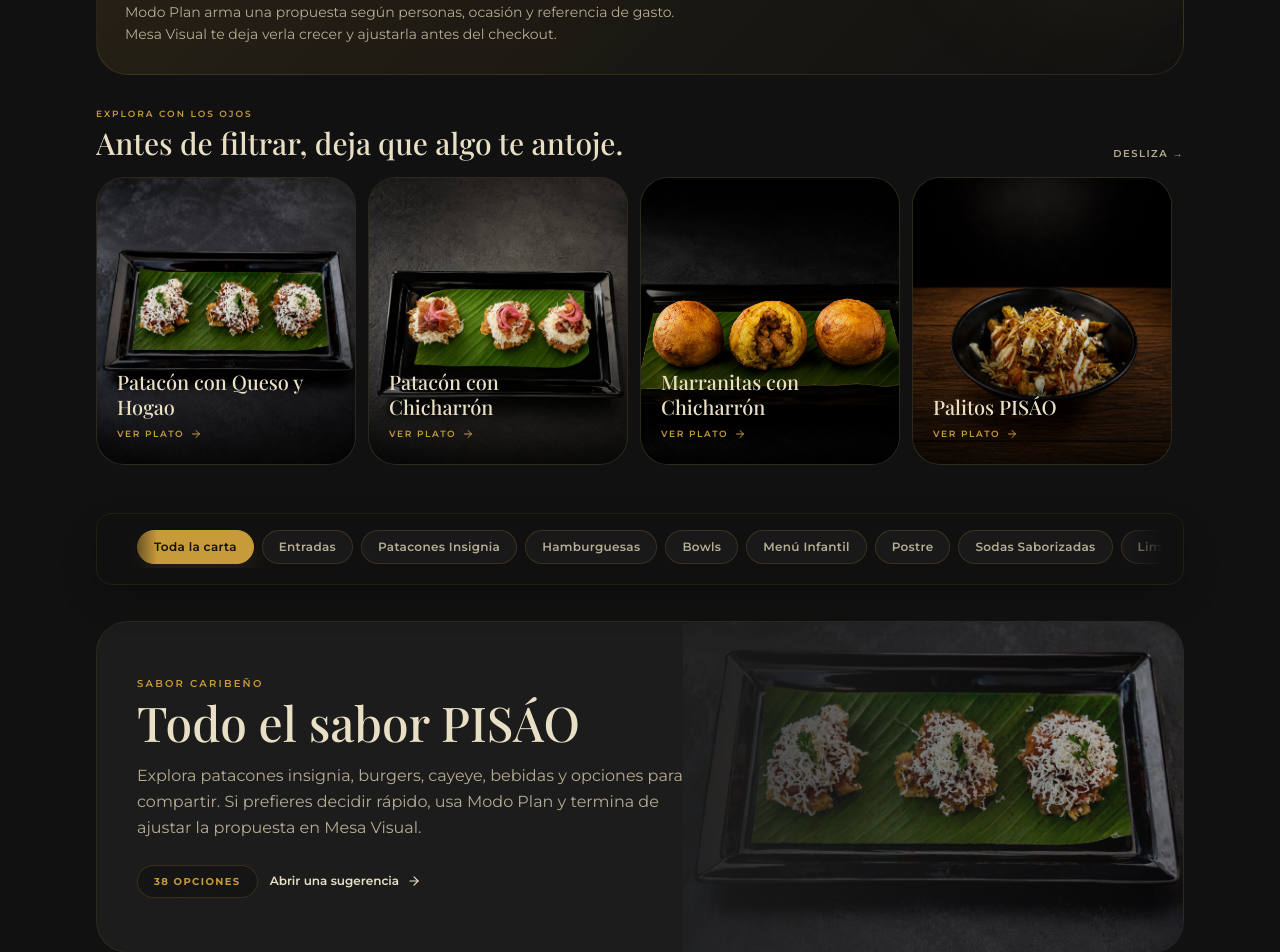
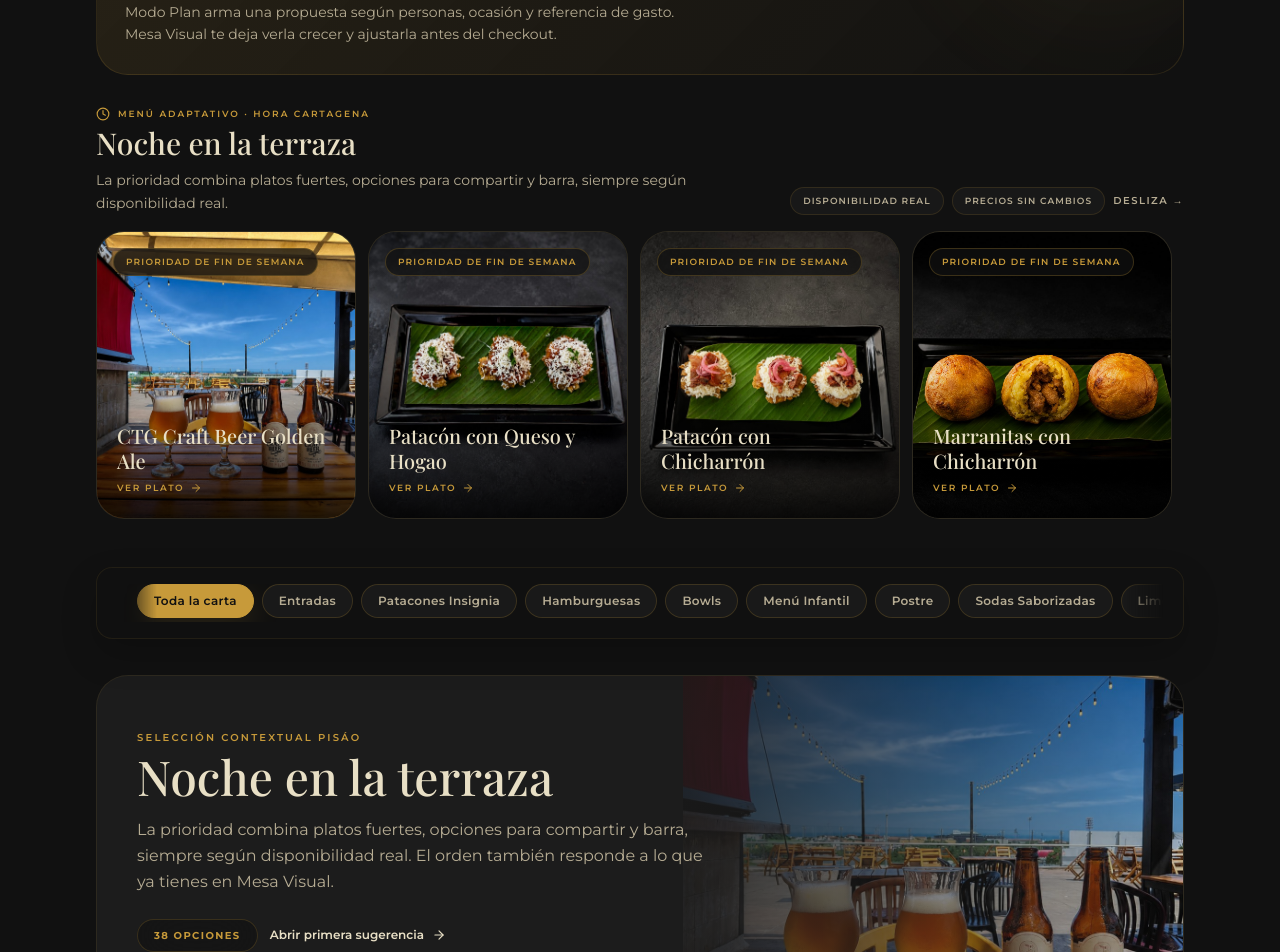
Before and after one commit to VladPhil92/pisao-gastrobar, a Next.js app: page /menu in a window 1280 px wide. Shown: the part 920-1872 px from the top of the page. Built offline with nearby package versions, Linux system fonts and the light colour scheme; no server answers; the database is empty.

Commit message:
feat(menu): make discovery and grid context-aware

```diff
--- a/app/(site)/menu/MenuBrowser.tsx
+++ b/app/(site)/menu/MenuBrowser.tsx
@@ -3,7 +3,7 @@
 import { useMemo, useState } from "react";
 import Image from "next/image";
 import Link from "next/link";
-import { ArrowRight, Sparkles, Utensils } from "lucide-react";
+import { ArrowRight, Clock, Sparkles, Utensils } from "lucide-react";
 import { MenuCard, type MenuCardProduct } from "@/components/menu/MenuCard";
 import { PlanModeComposer } from "@/components/menu/PlanModeComposer";
 import { VisualTableDock } from "@/components/cart/VisualTableDock";
@@ -12,7 +12,9 @@ import {
   type Category,
 } from "@/components/menu/CategoryFilter";
 import { getMenuCategoryVisual } from "@/lib/menu/visual-language";
+import { rankAdaptiveMenu } from "@/lib/menu/adaptive-engine";
 import { trackBehavior } from "@/lib/analytics/behavioral-client";
+import { useCartStore } from "@/lib/cart/store";
 
 export function MenuBrowser({
   categories,
@@ -22,22 +24,39 @@ export function MenuBrowser({
   products: (MenuCardProduct & { categoriaSlug: string })[];
 }) {
   const [active, setActive] = useState<string | null>(null);
+  const [contextNow] = useState(() => new Date());
+  const cartItems = useCartStore((state) => state.items);
 
-  const filtered = useMemo(
-    () => (active ? products.filter((p) => p.categoriaSlug === active) : products),
+  const candidates = useMemo(
+    () => (active ? products.filter((product) => product.categoriaSlug === active) : products),
     [active, products],
+  );
+
+  const adaptive = useMemo(
+    () => rankAdaptiveMenu(candidates, cartItems, active, contextNow),
+    [active, candidates, cartItems, contextNow],
+  );
+
+  const rankedProducts = useMemo(
+    () => adaptive.ranked.map((entry) => entry.product),
+    [adaptive.ranked],
   );
 
   const visual = getMenuCategoryVisual(active);
   const heroProduct =
-    filtered.find((product) => product.imagenUrl) ??
+    rankedProducts.find((product) => product.imagenUrl && product.disponible) ??
+    rankedProducts.find((product) => product.imagenUrl) ??
     products.find((product) => product.imagenUrl);
+
   const visualRail = useMemo(
     () =>
-      products
-        .filter((product) => product.imagenUrl && product.disponible)
+      adaptive.ranked
+        .filter(
+          ({ product }) =>
+            Boolean(product.imagenUrl) && product.disponible,
+        )
         .slice(0, 8),
-    [products],
+    [adaptive.ranked],
   );
 
   const handleCategoryChange = (categorySlug: string | null) => {
@@ -89,22 +108,36 @@ export function MenuBrowser({
 
       {visualRail.length > 0 && (
         <section className="mb-9 overflow-hidden">
-          <div className="mb-4 flex items-end justify-between gap-4">
-            <div>
-              <p className="text-pisao-gold text-[9px] font-semibold tracking-[.22em] uppercase">
-                Explora con los ojos
+          <div className="mb-4 flex flex-col gap-4 sm:flex-row sm:items-end sm:justify-between">
+            <div className="max-w-2xl">
+              <div className="flex items-center gap-2 text-pisao-gold">
+                <Clock className="size-3.5" />
+                <p className="text-[9px] font-semibold tracking-[.22em] uppercase">
+                  Menú adaptativo · hora Cartagena
+                </p>
+              </div>
+              <h2 className="font-display mt-1 text-2xl text-pisao-cream sm:text-3xl">
+                {adaptive.context.label}
+              </h2>
+              <p className="text-pisao-cream-muted mt-2 text-xs leading-relaxed sm:text-sm">
+                {adaptive.context.description}
               </p>
-              <h2 className="font-display mt-1 text-2xl text-pisao-cream sm:text-3xl">
-                Antes de filtrar, deja que algo te antoje.
-              </h2>
             </div>
-            <p className="text-pisao-cream-muted hidden text-[10px] font-semibold tracking-[.15em] uppercase sm:block">
-              Desliza →
-            </p>
+            <div className="flex flex-wrap items-center gap-2">
+              <span className="border-pisao-gold/15 bg-pisao-noche/70 text-pisao-cream-muted rounded-full border px-3 py-1.5 text-[9px] font-semibold tracking-[.12em] uppercase">
+                Disponibilidad real
+              </span>
+              <span className="border-pisao-gold/15 bg-pisao-noche/70 text-pisao-cream-muted rounded-full border px-3 py-1.5 text-[9px] font-semibold tracking-[.12em] uppercase">
+                Precios sin cambios
+              </span>
+              <span className="text-pisao-cream-muted hidden text-[10px] font-semibold tracking-[.15em] uppercase lg:block">
+                Desliza →
+              </span>
+            </div>
           </div>
 
           <div className="-mx-4 flex snap-x gap-3 overflow-x-auto px-4 pb-3 [scrollbar-width:none] [&::-webkit-scrollbar]:hidden sm:mx-0 sm:px-0">
-            {visualRail.map((product, index) => (
+            {visualRail.map(({ product, reason }, index) => (
               <Link
                 key={product.id}
                 href={`/menu/${product.slug}`}
@@ -119,6 +152,11 @@ export function MenuBrowser({
                   className="object-cover transition duration-700 group-hover:scale-105"
                 />
                 <div className="absolute inset-0 bg-linear-to-t from-black/85 via-black/5 to-transparent" />
+                <div className="absolute inset-x-0 top-0 p-4">
+                  <span className="border-pisao-gold/25 bg-pisao-carbon/75 text-pisao-gold inline-flex rounded-full border px-3 py-1.5 text-[9px] font-semibold tracking-[.13em] uppercase backdrop-blur-xl">
+                    {reason}
+                  </span>
+                </div>
                 <div className="absolute inset-x-0 bottom-0 p-5">
                   <p className="font-display text-xl leading-tight text-pisao-cream">
                     {product.nombre}
@@ -159,29 +197,34 @@ export function MenuBrowser({
         <div className="relative grid min-h-[330px] items-end p-6 sm:p-8 lg:grid-cols-[.58fr_.42fr] lg:items-center lg:p-10">
           <div className="max-w-2xl">
             <p className="text-pisao-gold text-[10px] font-semibold tracking-[0.22em] uppercase">
-              {visual.eyebrow}
+              {active ? visual.eyebrow : "Selección contextual PISÁO"}
             </p>
             <h2 className="font-display text-pisao-cream mt-2 text-4xl leading-[.98] sm:text-5xl">
-              {active ? visual.label : "Todo el sabor PISÁO"}
+              {active ? visual.label : adaptive.context.label}
             </h2>
             <p className="text-pisao-cream-muted mt-4 max-w-xl text-sm leading-relaxed sm:text-base">
               {active
                 ? visual.description
-                : "Explora patacones insignia, burgers, cayeye, bebidas y opciones para compartir. Si prefieres decidir rápido, usa Modo Plan y termina de ajustar la propuesta en Mesa Visual."}
+                : `${adaptive.context.description} El orden también responde a lo que ya tienes en Mesa Visual.`}
             </p>
-            <div className="mt-6 flex items-center gap-3">
+            <div className="mt-6 flex flex-wrap items-center gap-3">
               <span
                 aria-live="polite"
                 className="border-pisao-gold/20 bg-pisao-carbon/60 text-pisao-gold rounded-full border px-4 py-2 text-[10px] font-bold tracking-[.14em] uppercase backdrop-blur-xl"
               >
-                {filtered.length} {filtered.length === 1 ? "opción" : "opciones"}
+                {rankedProducts.length} {rankedProducts.length === 1 ? "opción" : "opciones"}
               </span>
+              {!active && cartItems.length > 0 && (
+                <span className="border-pisao-gold/15 bg-pisao-carbon/60 text-pisao-cream-muted rounded-full border px-4 py-2 text-[10px] font-semibold tracking-[.12em] uppercase backdrop-blur-xl">
+                  Orden ajustado a tu mesa
+                </span>
+              )}
               {heroProduct && (
                 <Link
                   href={`/menu/${heroProduct.slug}`}
                   className="text-pisao-cream inline-flex items-center gap-2 text-xs font-semibold"
                 >
-                  Abrir una sugerencia <ArrowRight className="size-3.5" />
+                  Abrir primera sugerencia <ArrowRight className="size-3.5" />
                 </Link>
               )}
             </div>
@@ -193,7 +236,7 @@ export function MenuBrowser({
         key={`grid-${active ?? "all"}`}
         className="pisao-grid-shift mt-8 grid grid-cols-1 gap-6 sm:grid-cols-2 lg:grid-cols-3"
       >
-        {filtered.map((product) => (
+        {rankedProducts.map((product) => (
           <MenuCard key={product.id} product={product} />
         ))}
       </div>
```
